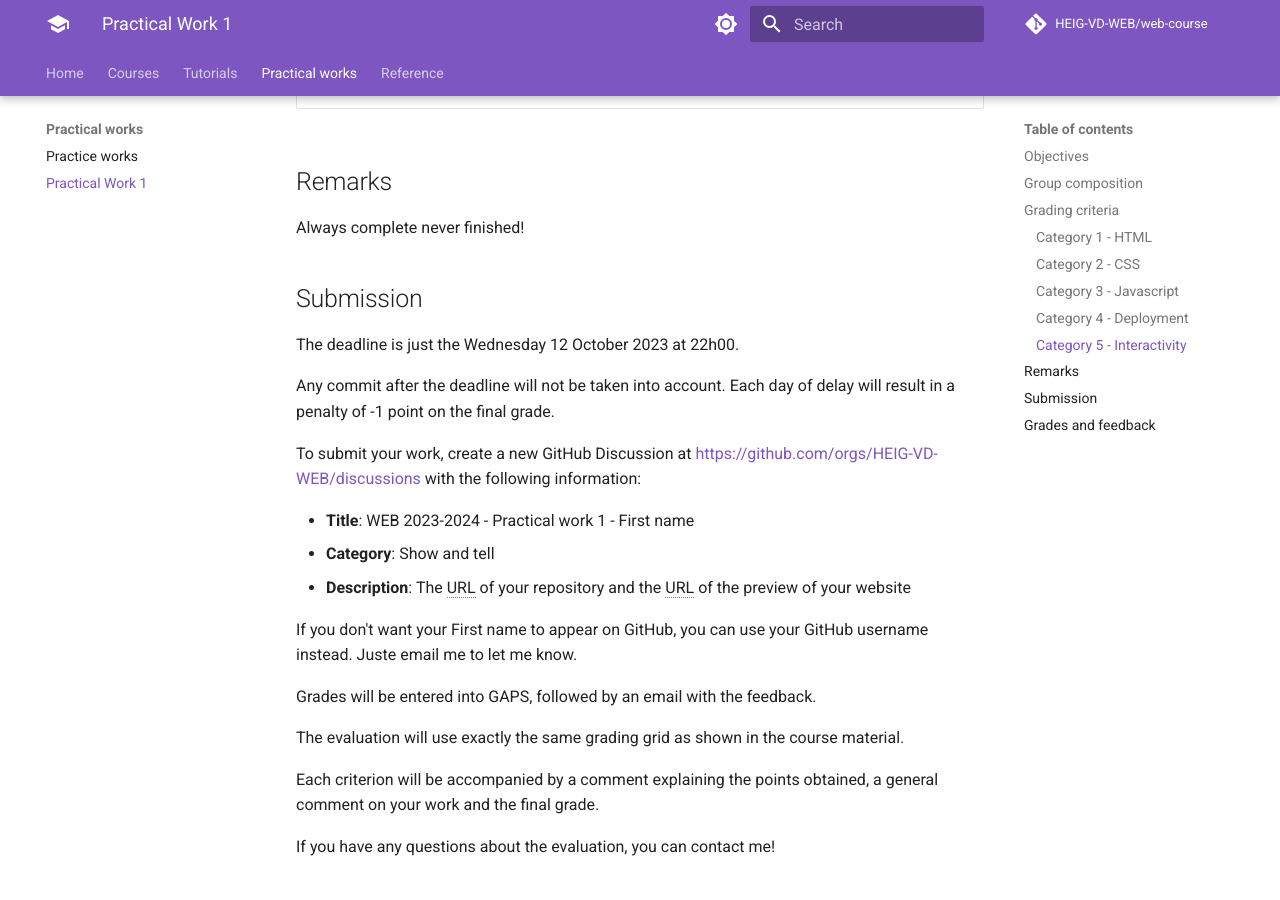
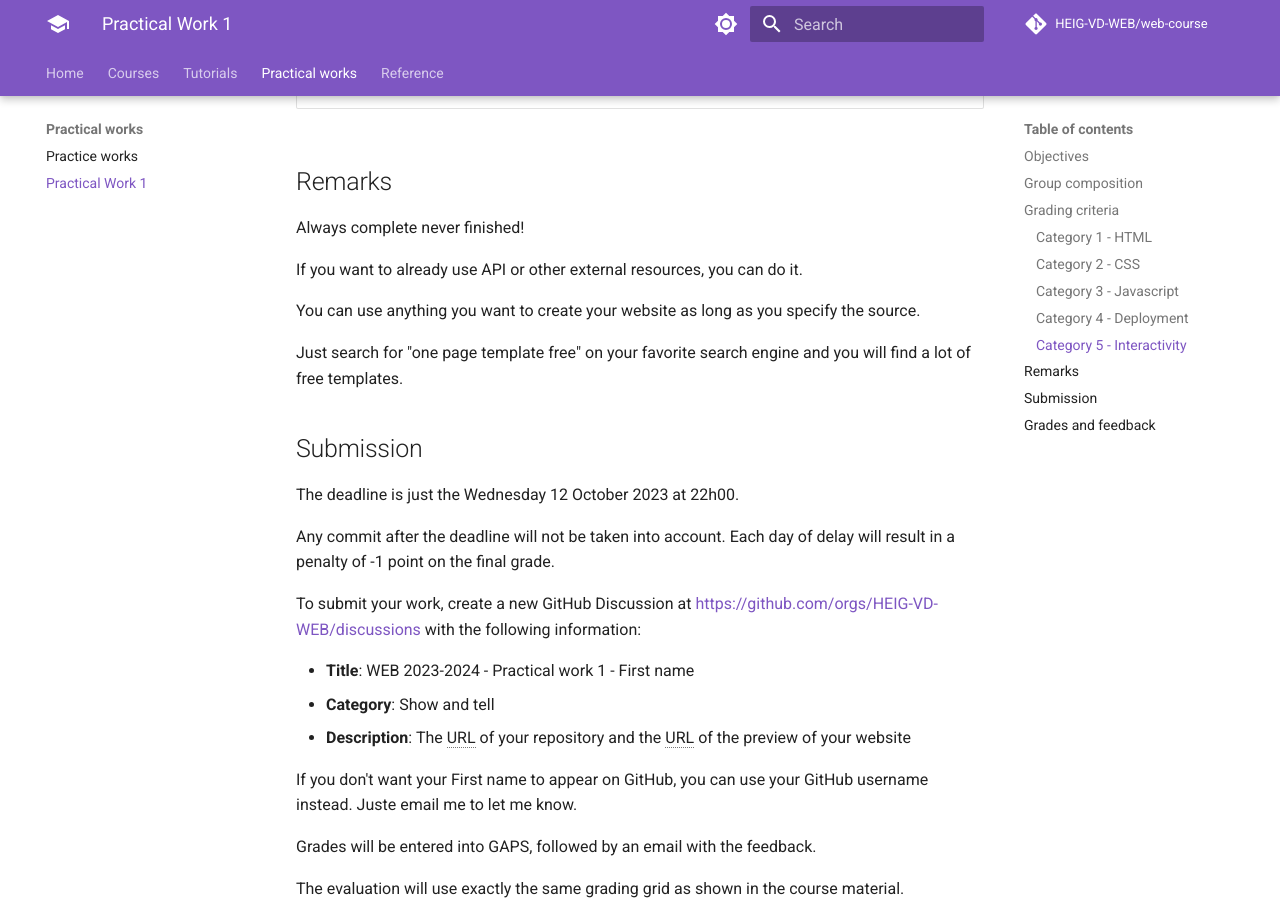
Before and after one commit to HEIG-VD-WEB/web-course, an MkDocs documentation site: the page built from docs/practical-works/practical-work-1/index.md, in a window 1280 px wide and 900 px high, scrolled down 2331 px. Built offline with MkDocs 1.6.1 and Material for MkDocs 9.7.7, drawn with Linux system fonts in a browser that asks for light colours; comment, search, counter and statistics services are not loaded.

Commit message:
add content

```diff
--- a/docs/practical-works/practical-work-1/index.md
+++ b/docs/practical-works/practical-work-1/index.md
@@ -71,6 +71,12 @@ repository!
 
 Always complete never finished!
 
+If you want to already use API or other external resources, you can do it.
+
+You can use anything you want to create your website as long as you specify the source.
+
+Just search for "one page template free" on your favorite search engine and you will find a lot of free templates.
+
 ## Submission
 
 The deadline is just the Wednesday 12 October 2023 at 22h00.
```
